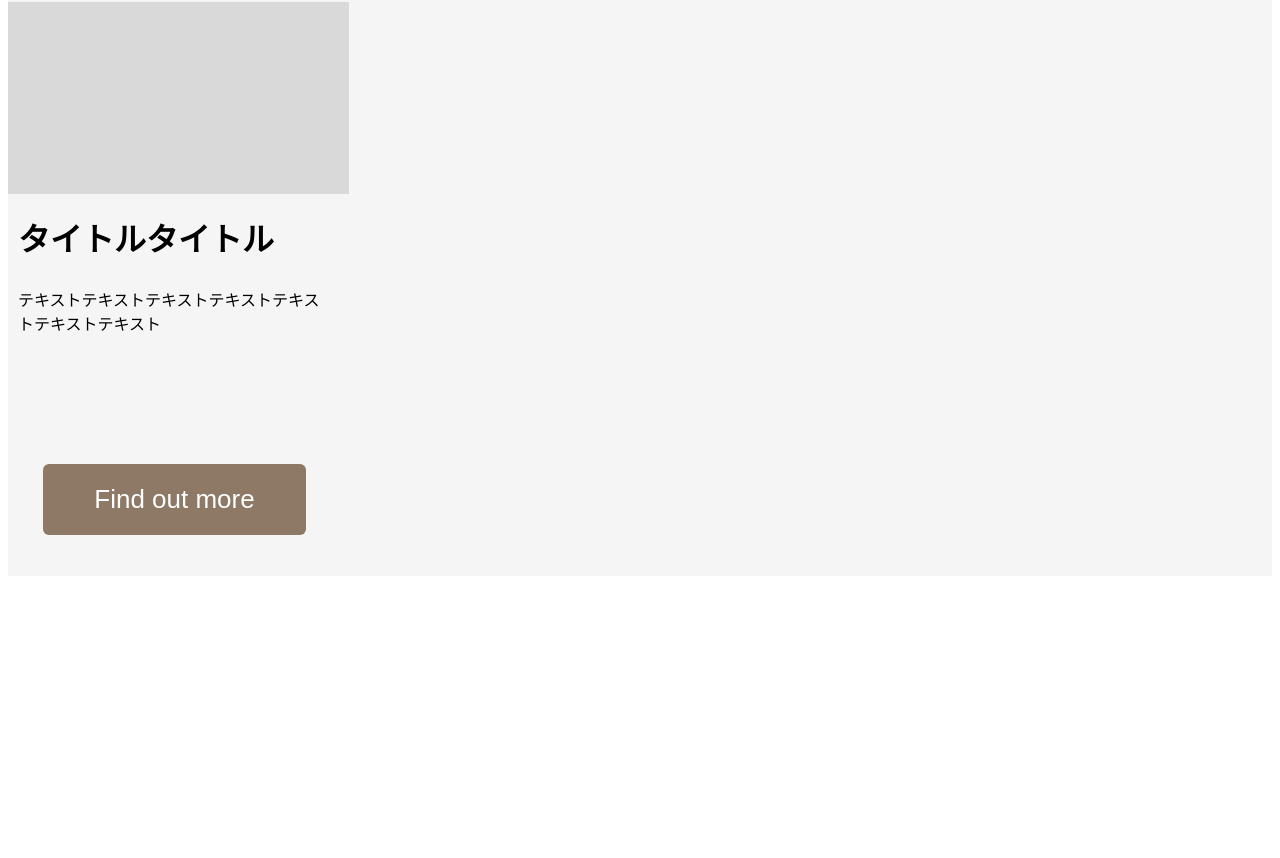
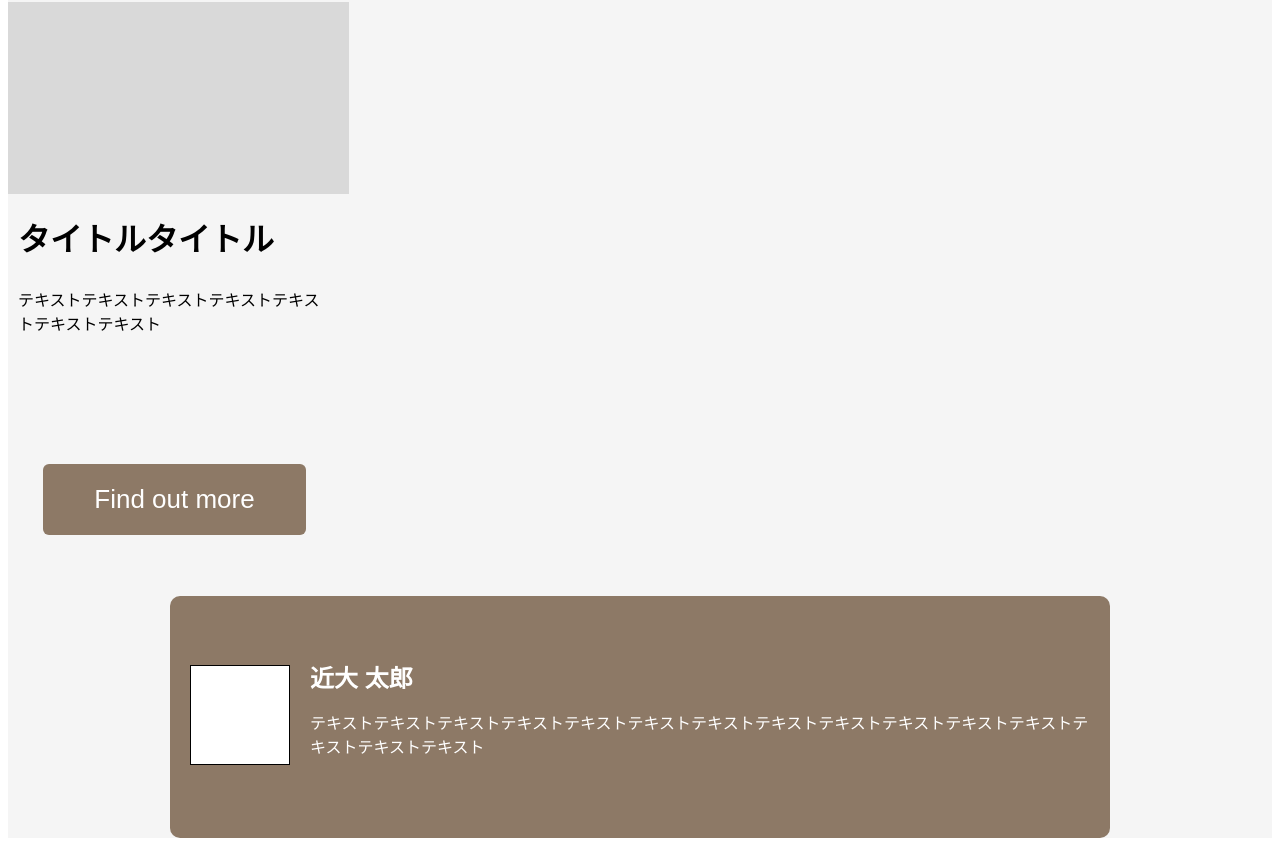
Before and after one commit to mamenz752/gadgelog, a React (Create React App) app: page / in a window 1280 px wide. Shown: the part 277-1135 px from the top of the page. Before the commit the page ends 861 px from the top, so only its background shows below. Built offline with nearby package versions, Linux system fonts and the light colour scheme.

Commit message:
プロフィールカードの実装

```diff
--- a/src/App.js
+++ b/src/App.js
@@ -2,6 +2,7 @@ import './App.css';
 import FooterDemo from './components/layouts/FooterDemo';
 import CommonPresenter from './components/saya/CommonPresenter';
 import List from './components/maeken/list';
+import Ikon from './components/hatake/ikon';
 
 function App() {
   return (
@@ -9,6 +10,7 @@ function App() {
       <CommonPresenter />
       <FooterDemo />
       <List />
+      <Ikon />
     </div>
   );
 }
--- /dev/null
+++ b/src/components/hatake/ikon.js
@@ -0,0 +1,18 @@
+import styles from "../../styles/hatake/ikon.module.css";
+import ProfileImage from "./image/profile.png"
+
+
+function Ikon(){
+    return(
+        <div className={styles.card}>
+        <div className={styles.image}>
+            <img src={ProfileImage} alt="近大太郎" className="profile_img" />
+        </div>
+        <div className={styles.text}>
+            <h2>近大 太郎</h2>
+            <p>テキストテキストテキストテキストテキストテキストテキストテキストテキストテキストテキストテキストテキストテキストテキスト</p>
+        </div>
+    </div>
+    )
+}
+export default Ikon;
--- /dev/null
+++ b/src/styles/hatake/ikon.module.css
@@ -0,0 +1,33 @@
+.card {
+    font-family: Arial, sans-serif;
+    display: flex;
+    align-items: center;
+    background-color: #8D7966;
+    border-radius: 10px;
+    padding: 20px;
+    width: 900px;
+    height: 202px;
+    margin: 20px auto;
+}
+
+.image {
+    /* width: 160px;
+    height: 160px; */
+    margin-right: 20px;
+}
+
+.profile_img {
+    border-radius: 50%;
+    object-fit: cover;
+}
+
+.text h2 {
+    color: white;
+    margin: 0;
+    font-size: 24px;
+}
+
+.text p {
+    color: white;
+    font-size: 16px;
+}
```
Also changed, not shown: src/components/hatake/image/profile.png (added).
